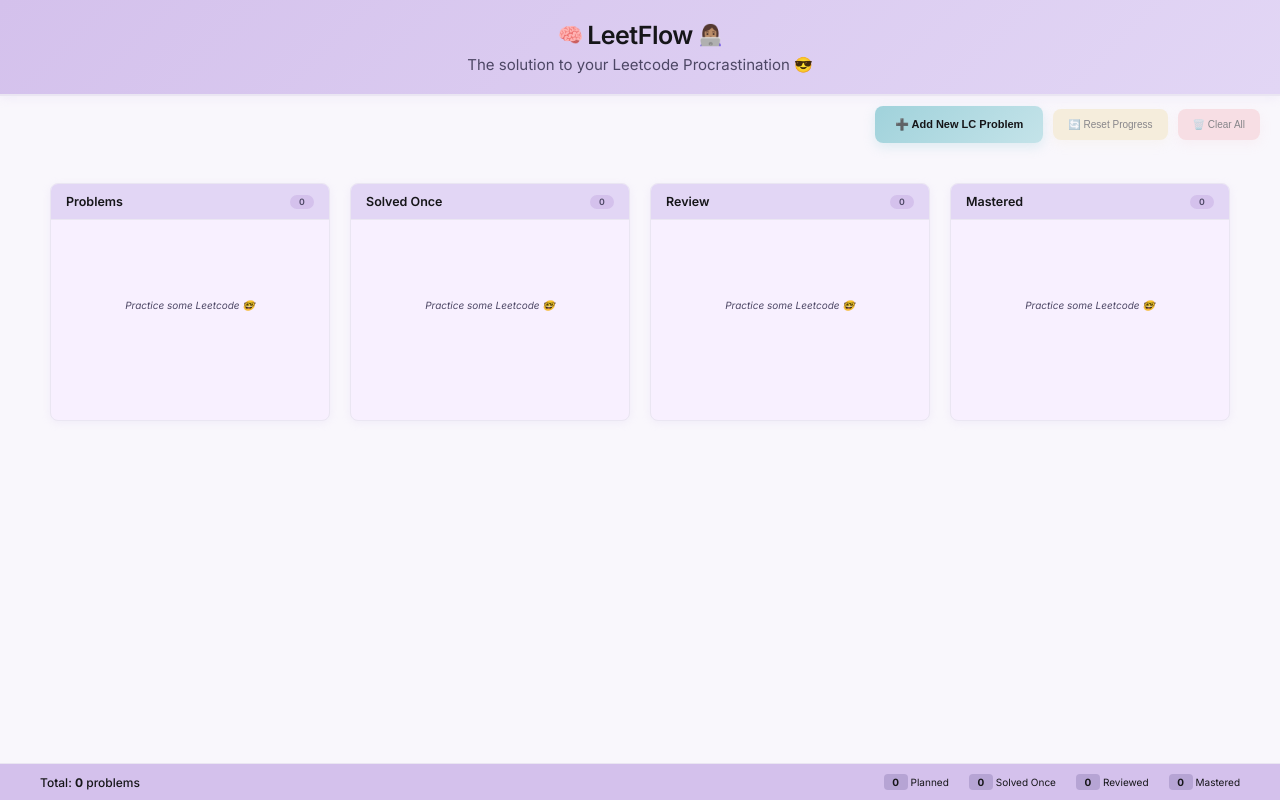
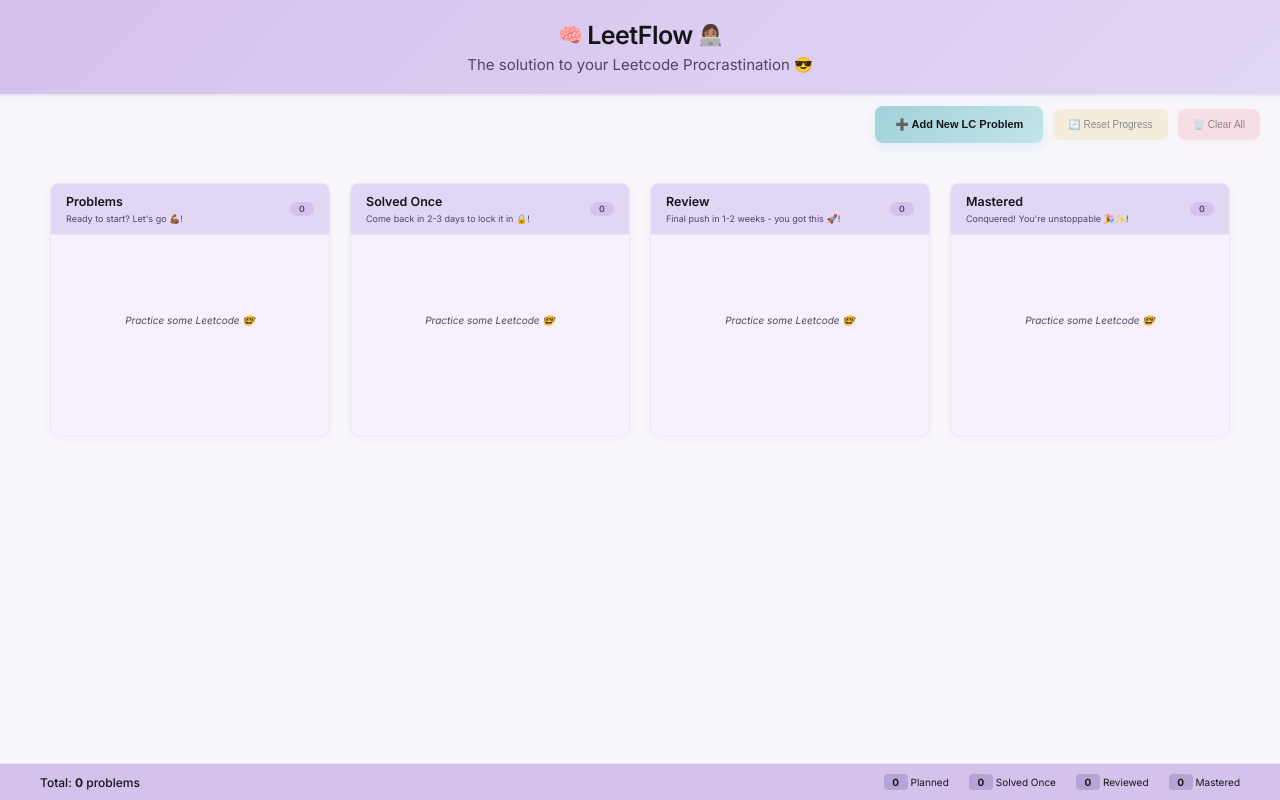
Before and after one commit to code-techhb/leetFlow, a React (Vite) app: page / in a window 1280 px wide. Built offline with nearby package versions, Linux system fonts and the light colour scheme.

Commit message:
📆feat: add dates for spaced repetition

```diff
--- a/package.json
+++ b/package.json
@@ -1,7 +1,7 @@
 {
   "name": "leetcodekanban",
   "private": true,
-  "version": "0.0.0",
+  "version": "1.0.0",
   "type": "module",
   "scripts": {
     "dev": "vite",
--- a/src/App.jsx
+++ b/src/App.jsx
@@ -49,6 +49,9 @@
       url: problemData.url || "",
       status: "problems",
       createdAt: new Date().toISOString(),
+      solvedAt: null,
+      reviewedAt: null,
+      masteredAt: null,
     };
 
     setProblems((prev) => [...prev, newProblem]);
@@ -81,9 +84,22 @@
 
   const moveProblem = (problemId, newStatus) => {
     setProblems((prev) =>
-      prev.map((problem) =>
-        problem.id === problemId ? { ...problem, status: newStatus } : problem
-      )
+      prev.map((problem) => {
+        if (problem.id === problemId) {
+          const updates = { ...problem, status: newStatus };
+
+          if (newStatus === "solved-once") {
+            updates.solvedAt = new Date().toISOString();
+          } else if (newStatus === "reviewed") {
+            updates.reviewedAt = new Date().toISOString();
+          } else if (newStatus === "mastered") {
+            updates.masteredAt = new Date().toISOString();
+          }
+
+          return updates;
+        }
+        return problem;
+      })
     );
 
     if (newStatus === "mastered") {
--- a/src/components/Card/Card.jsx
+++ b/src/components/Card/Card.jsx
@@ -3,6 +3,7 @@
 
 const Card = ({
   title,
+  recommendation,
   problems,
   onMoveProblem,
   onDeleteProblem,
@@ -13,7 +14,10 @@
   return (
     <article className={styles.cardContainer}>
       <header className={styles.cardHeader}>
-        <h2 className={styles.cardTitle}>{title}</h2>
+        <div className={styles.headerContent}>
+          <h2 className={styles.cardTitle}>{title}</h2>
+          <p className={styles.recommendation}>{recommendation}</p>
+        </div>
         <div className={styles.progressInfo}>
           <span className={styles.progressText}>{problems.length}</span>
         </div>
--- a/src/components/Card/Card.module.css
+++ b/src/components/Card/Card.module.css
@@ -23,6 +23,18 @@
   padding: 1rem 1.5rem;
   border-bottom: 1px solid var(--border);
   background-color: var(--primary-light);
+}
+
+.headerContent {
+  display: flex;
+  flex-direction: column;
+  gap: 0.4rem;
+}
+
+.recommendation {
+  font-size: 0.9rem;
+  color: var(--text-secondary);
+  font-weight: 400;
 }
 
 .cardTitle {
--- a/src/components/KanbanContainer/KanbanContainer.jsx
+++ b/src/components/KanbanContainer/KanbanContainer.jsx
@@ -19,6 +19,7 @@
       nextStatus: "solved-once",
       actionType: "solve",
       actionText: "Mark as Solved",
+      recommendation: "Ready to start? Let's go 💪🏾!",
     },
     {
       id: "solved-once",
@@ -27,6 +28,7 @@
       nextStatus: "reviewed",
       actionType: "checkbox",
       actionText: "Mark as Reviewed",
+      recommendation: "Come back in 2-3 days to lock it in 🔒!",
     },
     {
       id: "reviewed",
@@ -35,6 +37,7 @@
       nextStatus: "mastered",
       actionType: "checkbox",
       actionText: "Mark as Mastered",
+      recommendation: "Final push in 1-2 weeks - you got this 🚀!",
     },
     {
       id: "mastered",
@@ -43,6 +46,7 @@
       nextStatus: null,
       actionType: "completed",
       actionText: "Mastered!",
+      recommendation: "Conquered! You're unstoppable 🎉✨!",
     },
   ];
   const hasProgress = problems.some((problem) => problem.status !== "problems");
@@ -76,6 +80,7 @@
           <Card
             key={config.id}
             title={config.title}
+            recommendation={config.recommendation}
             problems={getProblemsByStatus(config.status)}
             onMoveProblem={onMoveProblem}
             onDeleteProblem={onDeleteProblem}
--- a/src/components/ProblemItem/ProblemItem.jsx
+++ b/src/components/ProblemItem/ProblemItem.jsx
@@ -65,6 +65,27 @@
     }
   };
 
+  const formatDate = (isoDate) => {
+    if (!isoDate) return null;
+    const date = new Date(isoDate);
+    return date.toLocaleDateString("en-US", { month: "short", day: "numeric" });
+  };
+
+  const getDateForStatus = () => {
+    switch (problem.status) {
+      case "problems":
+        return problem.createdAt;
+      case "solved-once":
+        return problem.solvedAt;
+      case "reviewed":
+        return problem.reviewedAt;
+      case "mastered":
+        return problem.masteredAt;
+      default:
+        return problem.createdAt;
+    }
+  };
+
   return (
     <div
       className={styles.problemItem}
@@ -93,6 +114,11 @@
           >
             {problem.difficulty}
           </span>
+
+          <span className={styles.dateAdded}>
+            📅 {formatDate(getDateForStatus())}
+          </span>
+
           {problem.url && (
             <a
               href={problem.url}
--- a/src/components/ProblemItem/ProblemItem.module.css
+++ b/src/components/ProblemItem/ProblemItem.module.css
@@ -144,6 +144,12 @@
   animation: bounce 0.5s ease-in-out;
 }
 
+.dateAdded {
+  font-size: 0.9rem;
+  color: var(--text-secondary);
+  font-weight: 400;
+}
+
 @keyframes bounce {
   0%,
   20%,
```
Also changed, not shown: public/preview.png, 1 other file (tests, documents, lock files or other folders).
